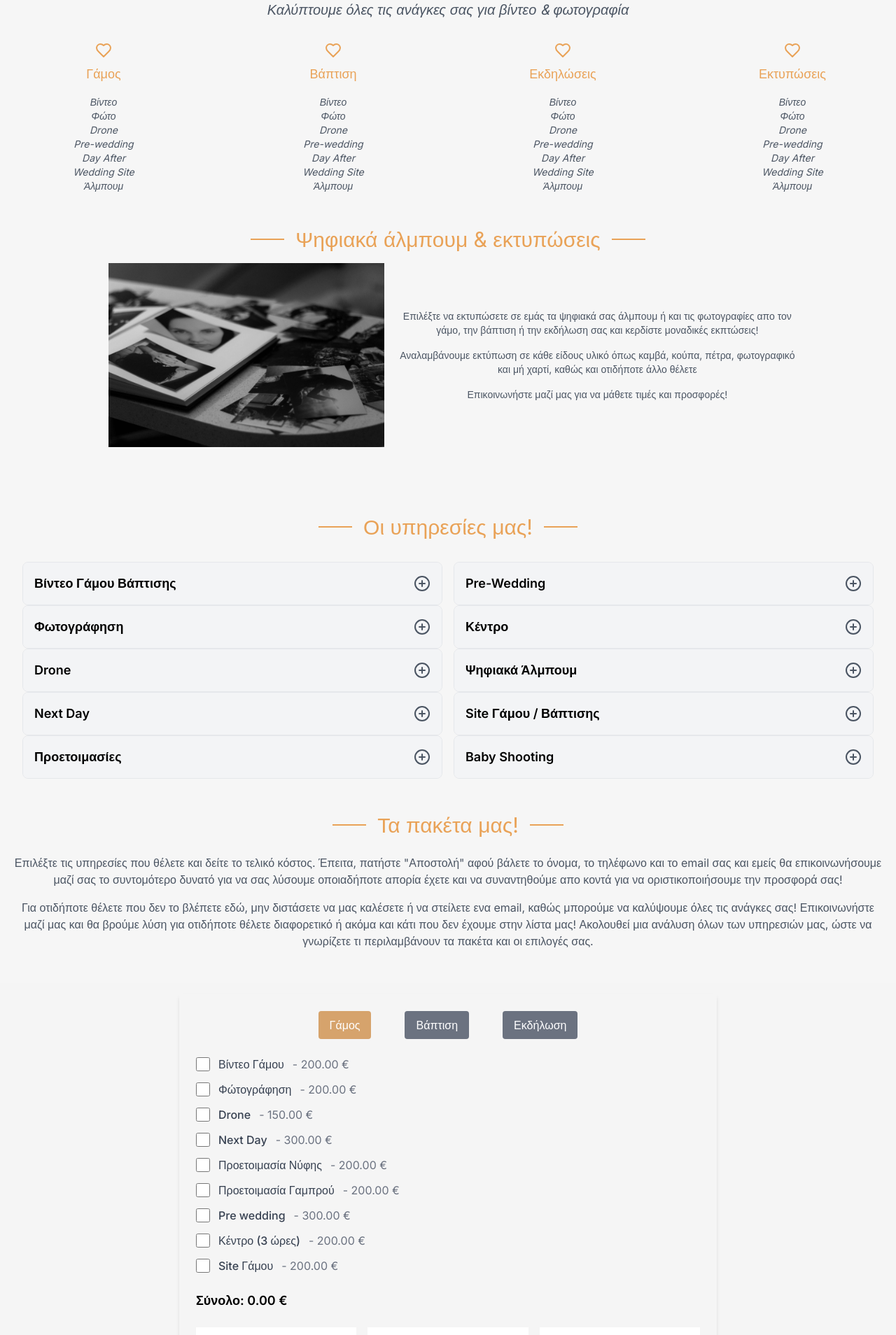
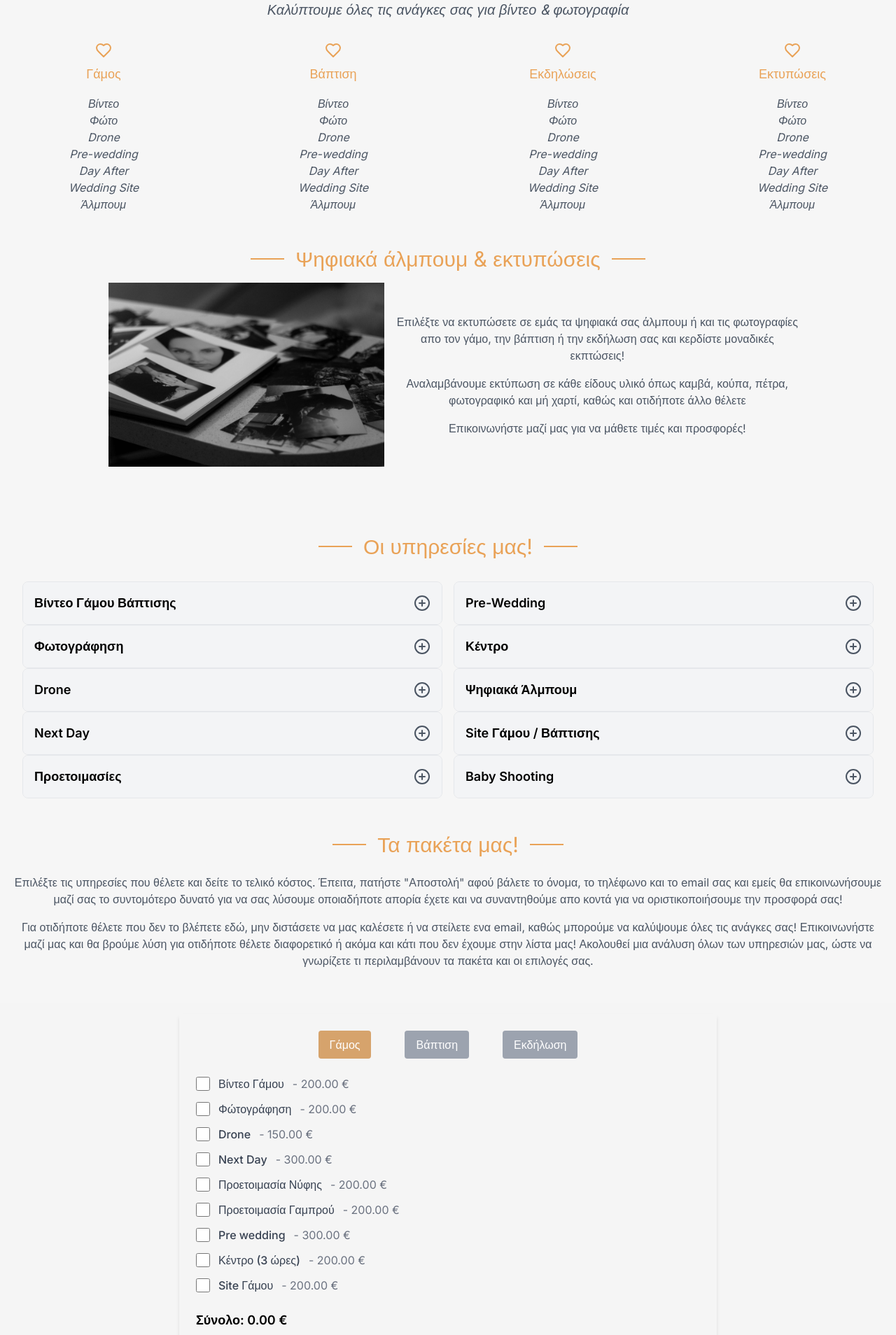
Before and after one commit to EsFrost/redesign, a Next.js app: page / in a window 1280 px wide. Shown: the part 2920-4828 px from the top of the page at 70% size. Built offline with nearby package versions, Linux system fonts and the light colour scheme.

Commit message:
Finished footer section

```diff
--- a/app/components/description.tsx
+++ b/app/components/description.tsx
@@ -78,7 +78,7 @@ export const Description = () => {
             <p className="text-lg mt-2 text-[#e9a257] text-center">
               {service.title}
             </p>
-            <ul className="italic text-sm mt-4 text-gray-600">
+            <ul className="italic mt-4 text-gray-600">
               {service.items.map((item, itemIndex) => (
                 <li key={itemIndex} className="text-center">
                   {item}
@@ -104,7 +104,7 @@ export const Description = () => {
             alt="Album of photos"
             className="w-full h-auto px-4 md:w-1/3"
           />
-          <div className="flex flex-col text-gray-600 px-4 lg:px-0 text-sm max-w-xl mt-8 md:mt-0">
+          <div className="flex flex-col text-gray-600 px-4 lg:px-0 max-w-xl mt-8 md:mt-0">
             <p>
               Επιλέξτε να εκτυπώσετε σε εμάς τα ψηφιακά σας άλμπουμ ή και τις
               φωτογραφίες απο τον γάμο, την βάπτιση ή την εκδήλωση σας και
--- /dev/null
+++ b/app/components/footer.tsx
@@ -0,0 +1,18 @@
+import React from "react";
+
+const getCurrentYear = () => {
+  return new Date().getFullYear();
+};
+
+export const Footer = () => {
+  return (
+    <section className="h-[120px] flex justify-center items-center bg-[#EACFB2]">
+      <p className="text-lg">
+        Copyright © {getCurrentYear()} -{" "}
+        <a href="https://github.com/EsFrost" target="_blank">
+          Sigmund Frost
+        </a>
+      </p>
+    </section>
+  );
+};
--- a/app/components/hire.tsx
+++ b/app/components/hire.tsx
@@ -119,7 +119,7 @@ const DynamicForm: React.FC = () => {
               className={`px-4 py-2 rounded ${
                 activeButton === button
                   ? "bg-[#d6a36c] text-white hover:bg-[#be9060] transition-all duration-300"
-                  : "bg-gray-500 text-white hover:bg-[#d6a36c] transition-all duration-300"
+                  : "bg-gray-400 text-white hover:bg-[#d6a36c] transition-all duration-300"
               }`}
             >
               {button}
--- a/app/page.tsx
+++ b/app/page.tsx
@@ -7,6 +7,7 @@ import { Services } from "./components/services";
 import DynamicForm from "./components/hire";
 import { Filler } from "./components/filler";
 import ContactForm from "./components/contact";
+import { Footer } from "./components/footer";
 
 export default function Home() {
   return (
@@ -22,6 +23,9 @@ export default function Home() {
         <Filler />
         <ContactForm />
       </main>
+      <footer>
+        <Footer />
+      </footer>
     </div>
   );
 }
```
